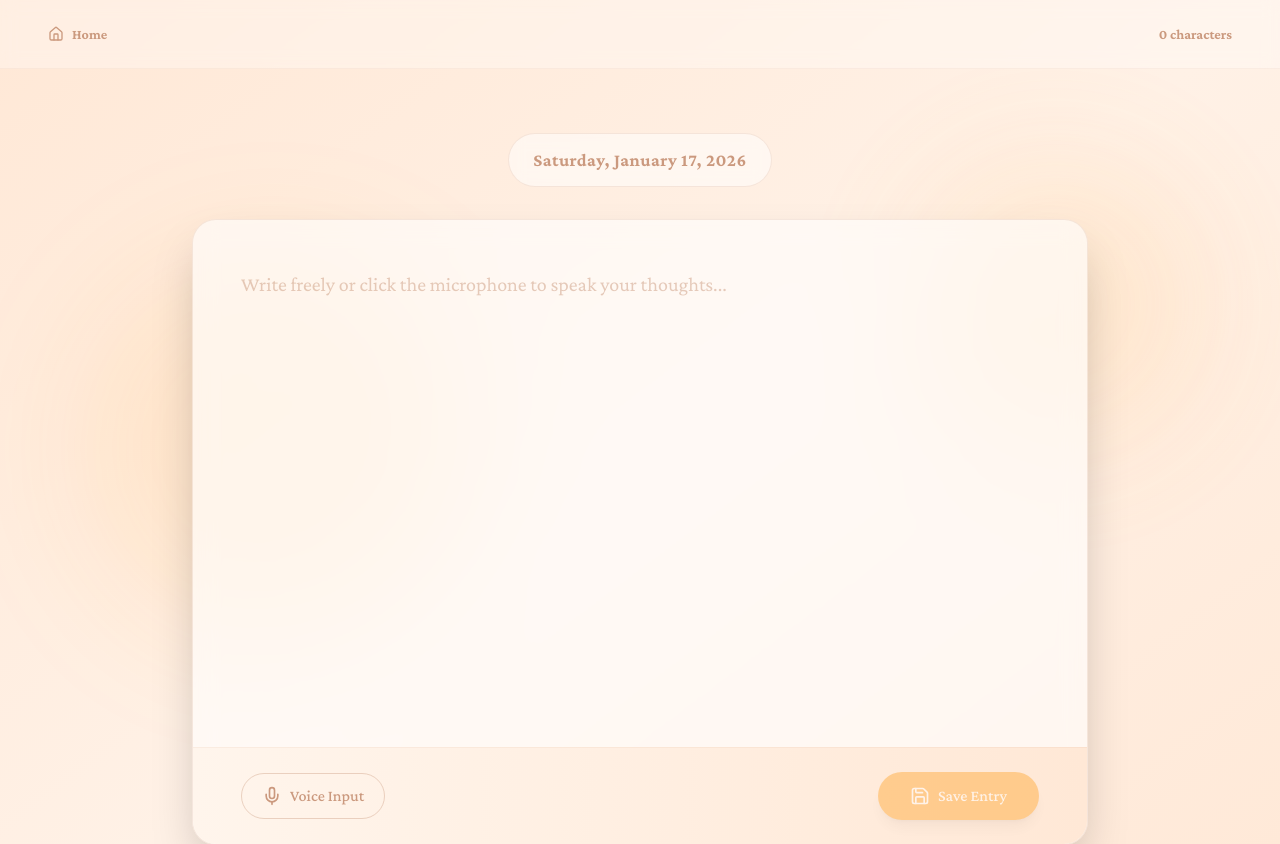
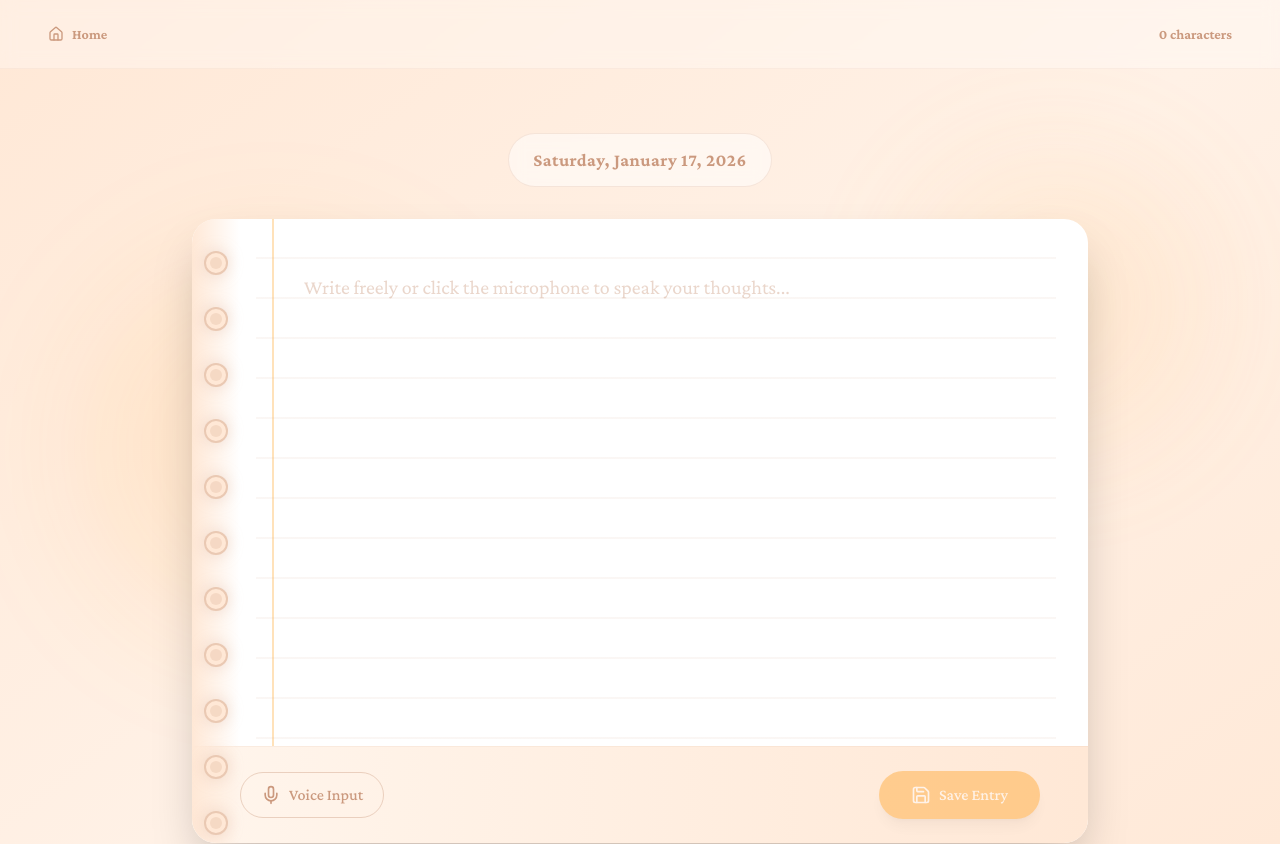
Before and after one commit to adit1110/Reflecta, a Next.js app in the folder reflecta/: page /write in a window 1280 px wide. Shown: the top 844 px of the page. Built offline with nearby package versions, Linux system fonts and the light colour scheme.

Commit message:
feat: added spiral bound notebook design to notebook area

```diff
--- a/reflecta/app/write/page.tsx
+++ b/reflecta/app/write/page.tsx
@@ -120,15 +120,44 @@ export default function WritePage() {
             </div>
           </div>
 
-          {/* Writing card */}
-          <div className="bg-white/60 backdrop-blur-md rounded-3xl border border-[#CB997E]/20 shadow-2xl overflow-hidden">
-            <textarea
-              value={text}
-              onChange={(e) => setText(e.target.value)}
-              placeholder="Write freely or click the microphone to speak your thoughts..."
-              className="w-full min-h-[65vh] resize-none p-8 md:p-12 text-lg md:text-xl text-[#CB997E] placeholder:text-[#CB997E]/50 bg-transparent focus:outline-none leading-relaxed"
-              style={{ fontFamily: 'inherit' }}
-            />
+          {/* Notebook card with spiral binding */}
+          <div className="relative bg-white rounded-3xl shadow-2xl overflow-hidden">
+            {/* Spiral binding holes */}
+            <div className="absolute left-0 top-0 bottom-0 w-12 bg-gradient-to-r from-[#FFE8D6] to-transparent flex flex-col justify-start gap-8 pt-8 items-center z-10">
+              {[...Array(12)].map((_, i) => (
+                <div key={i} className="relative">
+                  {/* Hole shadow */}
+                  <div className="w-6 h-6 rounded-full bg-[#CB997E]/30 blur-sm absolute inset-0"></div>
+                  {/* Hole */}
+                  <div className="w-6 h-6 rounded-full border-2 border-[#CB997E]/40 bg-[#FFE8D6] relative"></div>
+                  {/* Inner shadow */}
+                  <div className="w-3 h-3 rounded-full bg-[#CB997E]/20 absolute top-1/2 left-1/2 -translate-x-1/2 -translate-y-1/2"></div>
+                </div>
+              ))}
+            </div>
+
+            {/* Notebook paper with lines */}
+            <div className="relative pl-16 pr-8">
+              {/* Red margin line */}
+              <div className="absolute left-20 top-0 bottom-0 w-[2px] bg-[#FF9F1C]/30"></div>
+
+              <textarea
+                value={text}
+                onChange={(e) => setText(e.target.value)}
+                placeholder="Write freely or click the microphone to speak your thoughts..."
+                className="w-full min-h-[65vh] resize-none p-8 md:p-12 pl-8 text-lg md:text-xl text-[#CB997E] placeholder:text-[#CB997E]/40 bg-transparent focus:outline-none leading-[2.5rem] relative z-20"
+                style={{
+                  fontFamily: 'inherit',
+                  backgroundImage: `repeating-linear-gradient(
+                    transparent,
+                    transparent 2.4rem,
+                    #CB997E15 2.4rem,
+                    #CB997E15 2.5rem
+                  )`,
+                  backgroundAttachment: 'local',
+                }}
+              />
+            </div>
 
             {/* Action bar */}
             <div className="px-8 md:px-12 py-6 bg-gradient-to-r from-[#FFF5EC] to-[#FFE8D6] border-t border-[#CB997E]/10">
```
